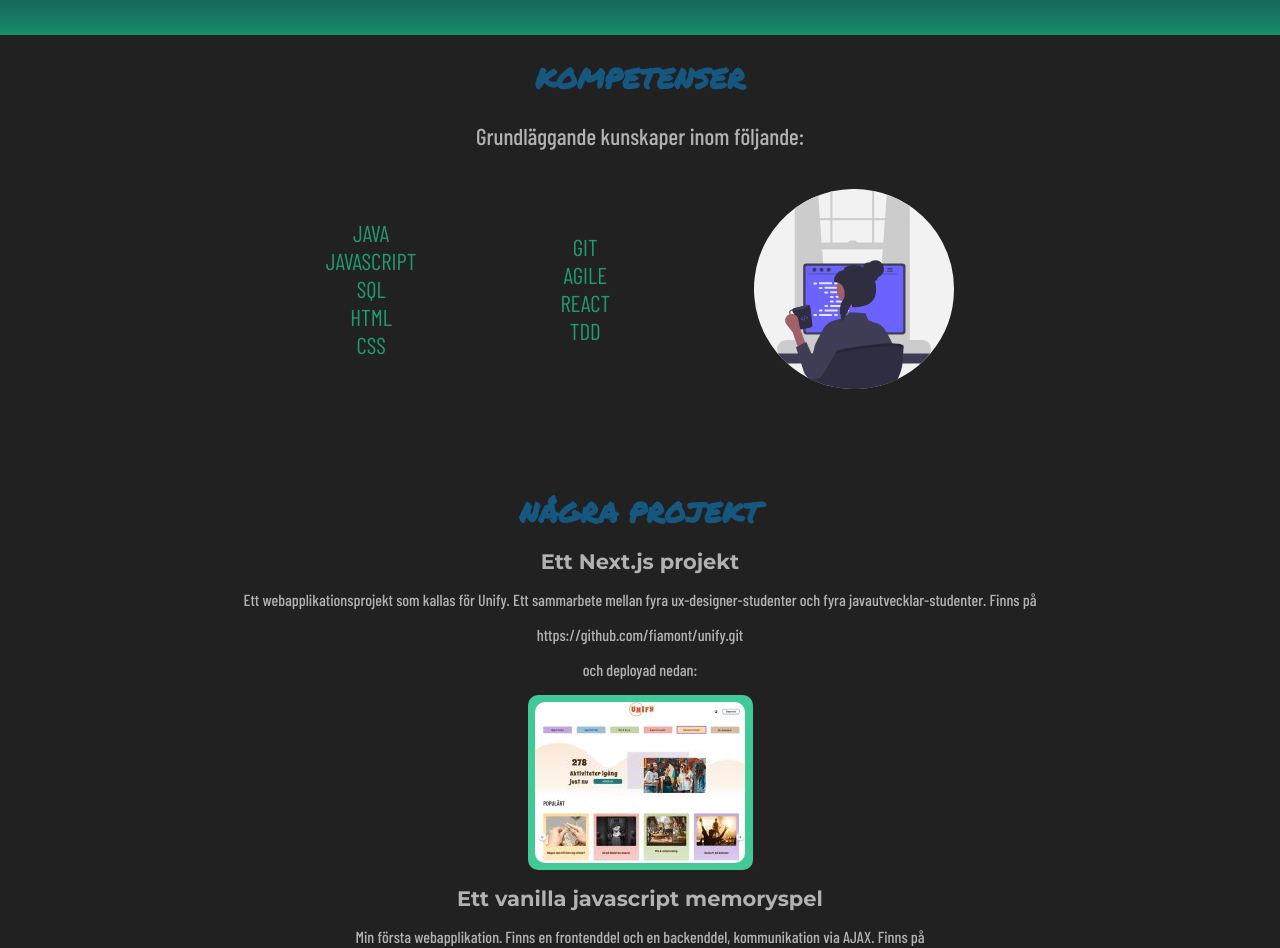
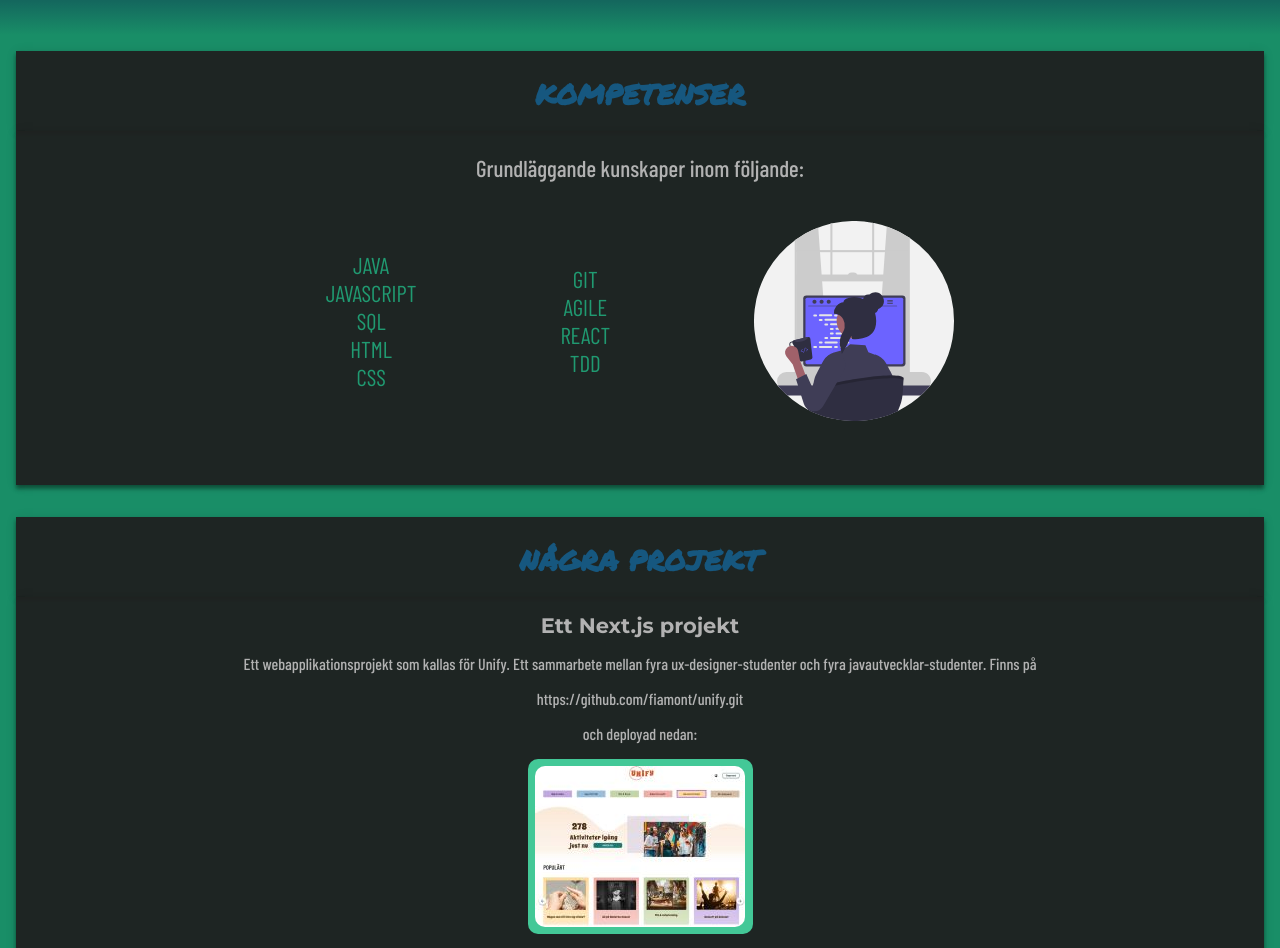
Before and after one commit to fiamont/portfolio, a Next.js app: page /kompetenser in a window 1280 px wide. Shown: the part 45-993 px from the top of the page. Built offline with nearby package versions, Linux system fonts and the light colour scheme; a web font is replaced by a local one.

Commit message:
added dark square

```diff
--- a/styles/About.module.css
+++ b/styles/About.module.css
@@ -1,5 +1,9 @@
 .AboutMe {
-  padding: 2rem;
+  padding: 1rem;
+  margin: 1rem;
+  margin-top: 0;
+  background-color: rgba(31, 31, 31, 0.941);
+  box-shadow: var(--default-boxshadow);
 }
 
 .part1 {
--- a/styles/ContactForm.module.css
+++ b/styles/ContactForm.module.css
@@ -2,6 +2,10 @@
   display: flex;
   flex-direction: column;
   align-items: center;
+  margin: 1rem;
+  background-color: rgba(31, 31, 31, 0.941);
+  box-shadow: var(--default-boxshadow);
+  margin-top: 0;
 }
 
 .rubrik {
--- a/styles/Pageheader.module.css
+++ b/styles/Pageheader.module.css
@@ -3,8 +3,15 @@
   flex-direction: column;
   justify-content: center;
   align-items: center;
-  padding-top: 1rem;
+  padding: 0;
+  padding-bottom: 1rem;
+  margin-top: 2rem;
   text-transform: uppercase;
+  margin-bottom: 0;
+  margin-left: 1rem;
+  margin-right: 1rem;
+  background-color: rgba(31, 31, 31, 0.941);
+  box-shadow: var(--default-boxshadow);
 }
 
 .h2 {
--- a/styles/Skills.module.css
+++ b/styles/Skills.module.css
@@ -1,5 +1,9 @@
 .Skills {
   padding-bottom: 5%;
+  margin: 1rem;
+  margin-top: 0;
+  background-color: rgba(31, 31, 31, 0.941);
+  box-shadow: var(--default-boxshadow);
 }
 
 .Container {
--- a/styles/SkillsExample.module.css
+++ b/styles/SkillsExample.module.css
@@ -1,8 +1,12 @@
 .container {
+  margin: 1rem;
+  background-color: rgba(31, 31, 31, 0.941);
+  box-shadow: var(--default-boxshadow);
   display: flex;
   flex-direction: column;
   justify-content: center;
   text-align: center;
+  margin-top: 0;
 }
 .project {
   display: flex;
--- a/styles/globals.css
+++ b/styles/globals.css
@@ -9,9 +9,7 @@ body {
   font-family: var(--default-font-family), -apple-system, BlinkMacSystemFont,
     Segoe UI, Roboto, Oxygen, Ubuntu, Cantarell, Fira Sans, Droid Sans,
     Helvetica Neue, sans-serif;
-  /* background: linear-gradient(0deg, rgb(3, 3, 3) 0%, rgb(49, 59, 57) 100%); */
-  /* background: rgb(25, 142, 103); */
-  background: rgb(33, 33, 33);
+    background-color: rgb(25, 142, 103);
 }
 
 * {
@@ -38,16 +36,10 @@ h2 {
   font-family: var(--fontfamily-headings);
   font-weight: 700;
   font-size: 21px;
-  /* color: rgb(45, 45, 45); */
   color: rgb(178, 178, 178);
 }
 
 p {
   font-weight: 500;
-  /* color: rgb(45, 45, 45); */
   color: rgb(178, 178, 178);
 }
-
-hr {
-  border: 1px solid #044168;
-}
```
Also changed, not shown: styles/Experience.module.css (+7 -0 lines), styles/Intro.module.css (+3 -37 lines).
